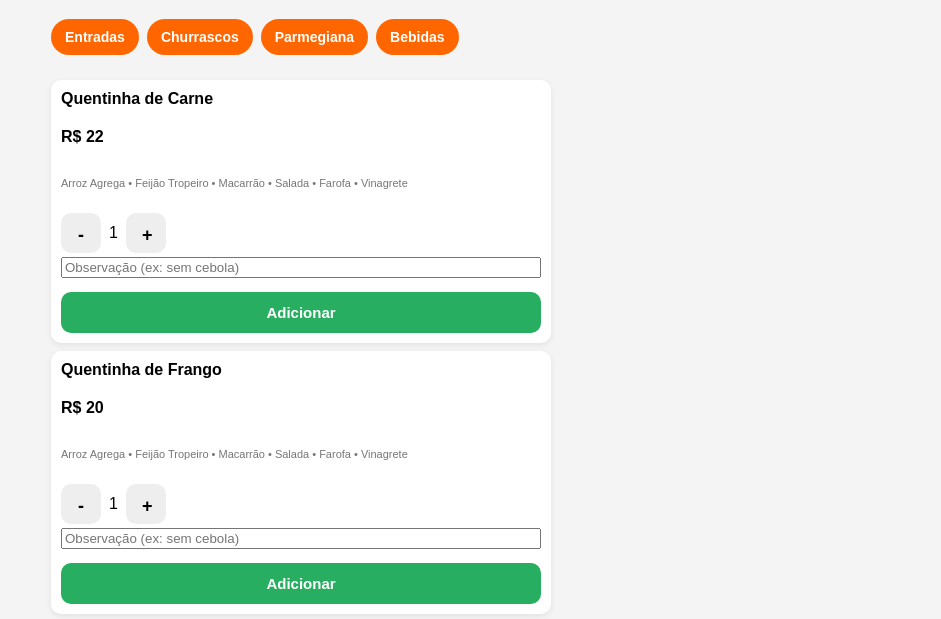
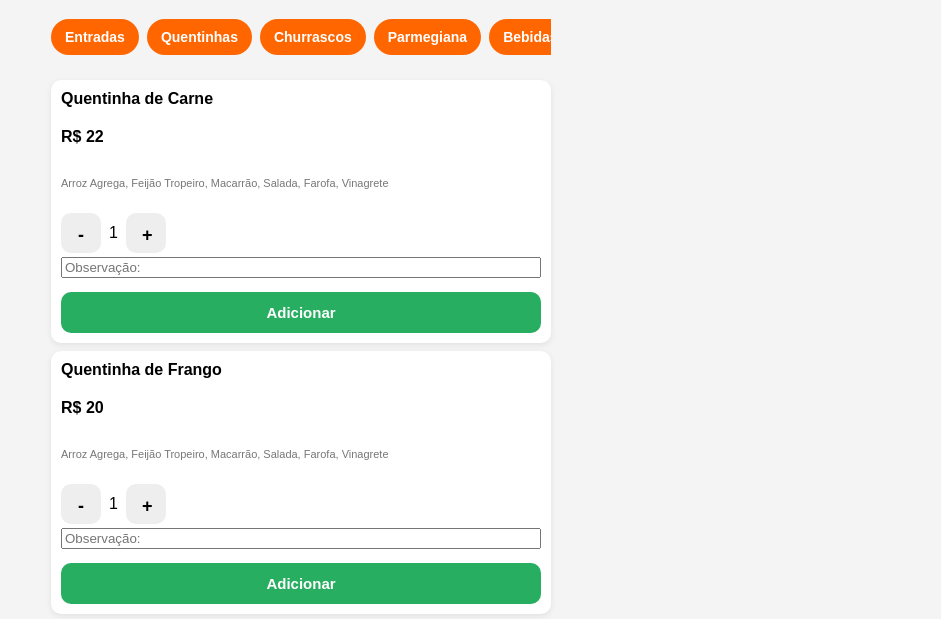
Before and after one commit to ricardooliv/restaurante-cotonete, a plain HTML site: page index.html in a window 1280 px wide. Shown: the part 108-727 px from the top of the page, without its empty margins (339-1280 px from the left). Drawn offline with Linux system fonts and the light colour scheme.

Commit message:
Add files via upload

```diff
--- a/index.html
+++ b/index.html
@@ -25,6 +25,7 @@
 <div class="categorias">
 
 <button onclick="mostrarCategoria('entradas')">Entradas</button>
+<button onclick="mostrarCategoria('quentinhas')">Quentinhas</button>
 <button onclick="mostrarCategoria('churrascos')">Churrascos</button>
 <button onclick="mostrarCategoria('parmegiana')">Parmegiana</button>
 <button onclick="mostrarCategoria('bebidas')">Bebidas</button>
--- a/js/pagamento.js
+++ b/js/pagamento.js
@@ -23,7 +23,6 @@ area.innerHTML = `
 <p>Troco para quanto?</p>
 
 <input id="troco" placeholder="Ex: 50">
-
 <button onclick="pagar('Dinheiro')">
 Confirmar
 </button>
--- a/js/script.js
+++ b/js/script.js
@@ -9,7 +9,7 @@ area.innerHTML=""
 produtos[cat].forEach((prod,index)=>{
 
 let acomp = prod.acompanhamentos
-? `<p class="acomp">${prod.acompanhamentos.join(" • ")}</p>`
+? `<p class="acomp">${prod.acompanhamentos.join(", ")}</p>`
 : ""
 
 area.innerHTML += `
@@ -36,7 +36,7 @@ ${acomp}
 type="text"
 class="obs"
 id="obs-${cat}-${index}"
-placeholder="Observação (ex: sem cebola)"
+placeholder="Observação:"
 >
 
 <button class="add"
```
